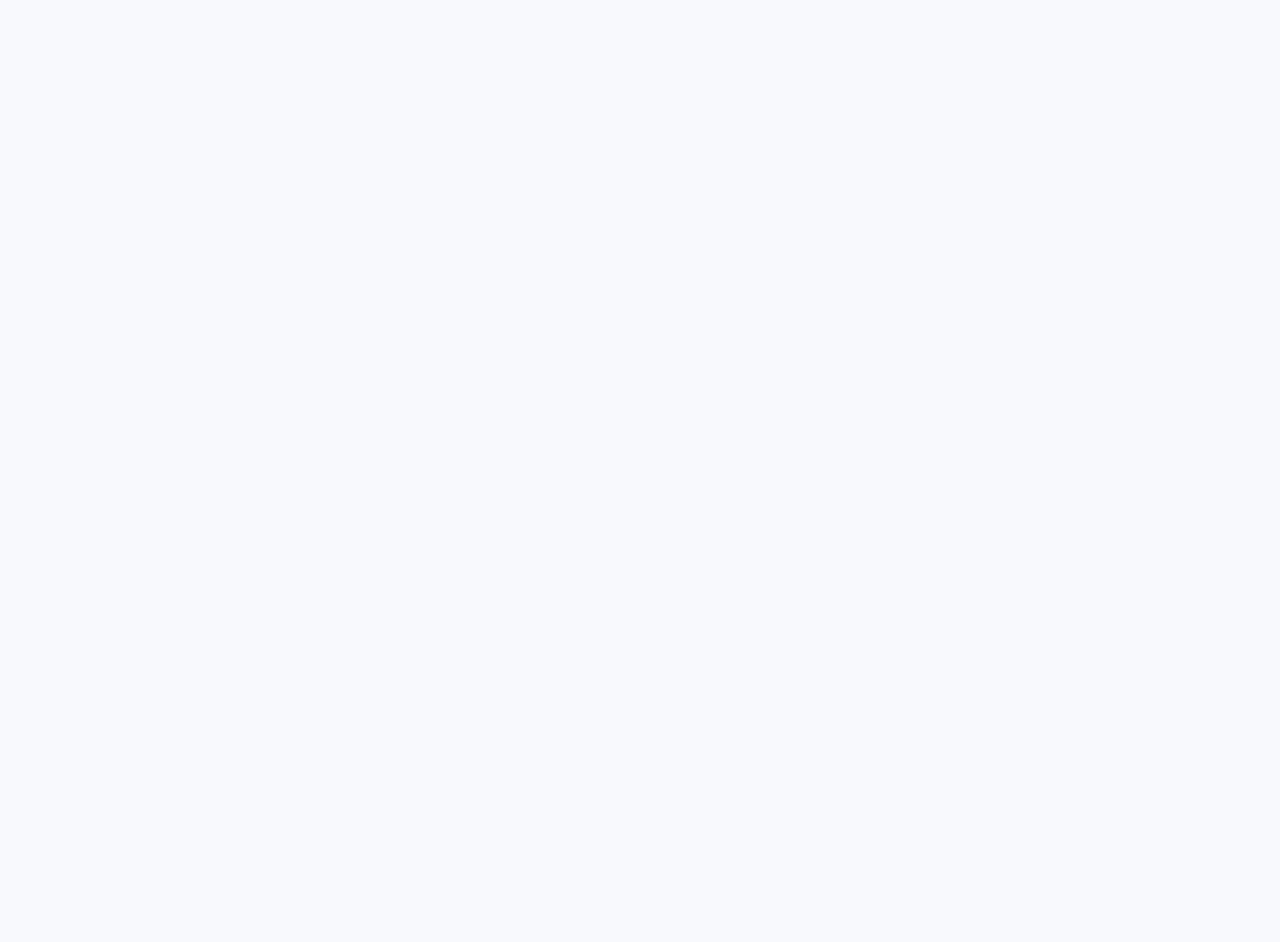
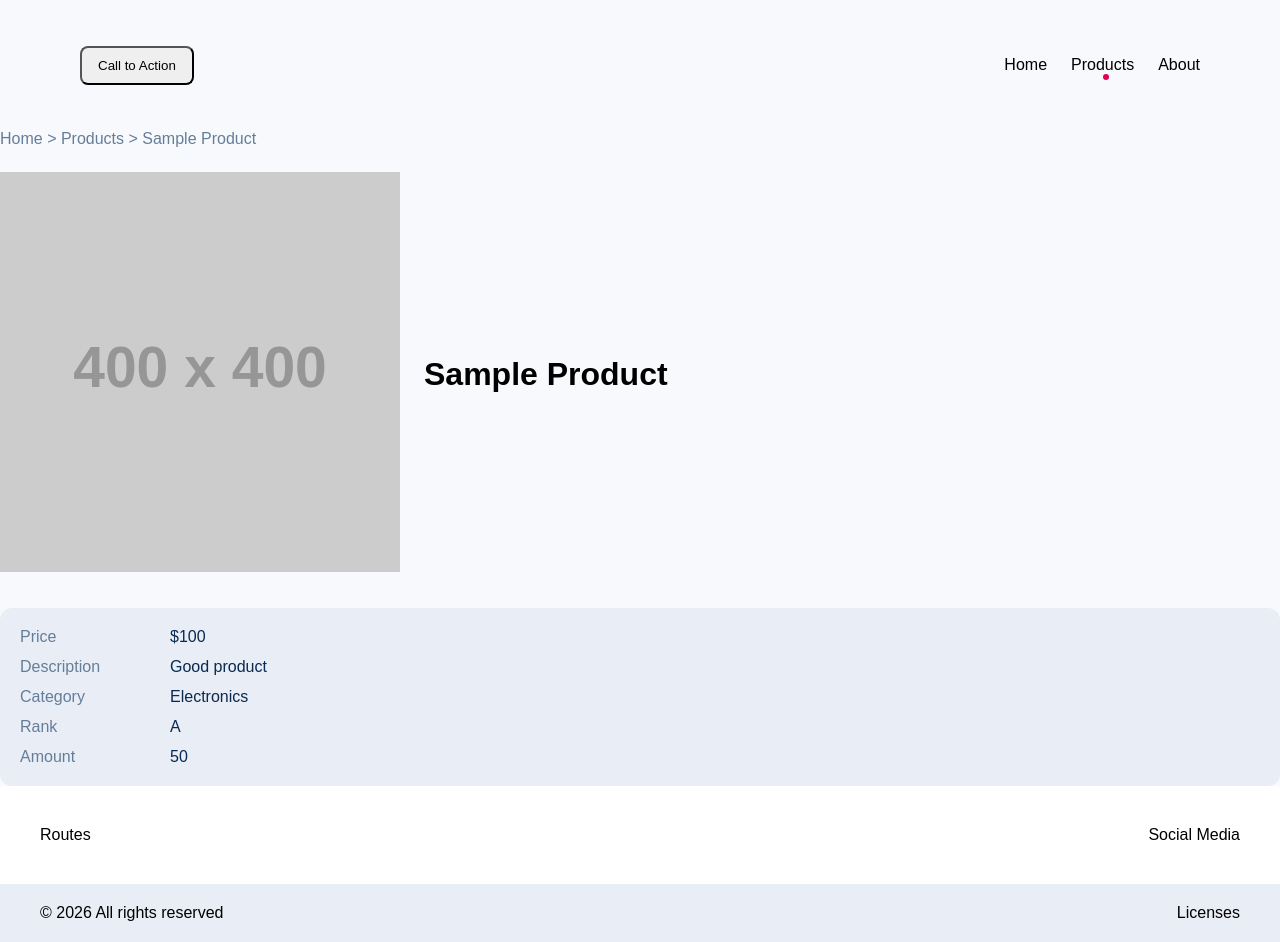
Before and after one commit to PouriaDamavandi/Maz-task, a Vue app: page /products/1 in a window 1280 px wide. Before the commit this address had no page. Before the commit the page ends 800 px from the top, so only its background shows below. Built offline with nearby package versions, Linux system fonts and the light colour scheme.

Commit message:
feat: implement phase 5, Profile details page, profile breadcrumb, product details, product image and font bug fix

```diff
--- a/src/assets/styles/main.css
+++ b/src/assets/styles/main.css
@@ -8,5 +8,5 @@ body {
 
 @font-face {
   font-family: 'IranYekan';
-  src: url('@/assets/fonts/iranyekan.woff2') format('woff2');
+  src: url('@/assets/fonts/BYekan/BYekan.ttf') format('ttf');
 }
--- /dev/null
+++ b/src/components/product/ProductBreadcrumb.vue
@@ -0,0 +1,36 @@
+<script setup lang="ts">
+type Crumb = {
+  label: string
+  link?: string
+}
+
+defineProps<{
+  items: Crumb[]
+}>()
+</script>
+
+<template>
+  <nav class="breadcrumb">
+    <span v-for="(item, index) in items" :key="index">
+      <span class="crumb">
+        <router-link v-if="item.link && index !== items.length - 1" :to="item.link">
+          {{ item.label }}
+        </router-link>
+
+        <!-- Last crumb (or items with no link) as plain text -->
+        <span v-else>
+          {{ item.label }}
+        </span>
+      </span>
+
+      <span v-if="index !== items.length - 1"> > </span>
+    </span>
+  </nav>
+</template>
+
+<style scoped>
+.breadcrumb {
+  margin-bottom: 24px;
+  color: var(--text-muted);
+}
+</style>
--- /dev/null
+++ b/src/components/product/ProductDetails.vue
@@ -0,0 +1,42 @@
+<script setup lang="ts">
+type DetailItem = {
+  label: string
+  value: string | number
+}
+
+defineProps<{
+  details: DetailItem[]
+}>()
+</script>
+
+<template>
+  <div class="details">
+    <div v-for="item in details" :key="item.label" class="row">
+      <div class="label">{{ item.label }}</div>
+      <div class="value">{{ item.value }}</div>
+    </div>
+  </div>
+</template>
+
+<style scoped>
+.details {
+  background: var(--bg-light);
+  padding: 20px;
+  border-radius: 12px;
+  display: grid;
+  gap: 12px;
+}
+
+.row {
+  display: grid;
+  grid-template-columns: 150px 1fr;
+}
+
+.label {
+  color: var(--text-muted);
+}
+
+.value {
+  color: var(--text-primary);
+}
+</style>
--- /dev/null
+++ b/src/components/product/ProductImage.vue
@@ -0,0 +1,29 @@
+<script setup lang="ts">
+defineProps<{
+  src: string
+}>()
+</script>
+
+<template>
+  <div class="image-wrapper">
+    <img :src="src" class="image" />
+  </div>
+</template>
+
+<style scoped>
+.image-wrapper {
+  width: 100%;
+  max-width: 400px;
+  overflow: hidden;
+}
+
+.image {
+  width: 100%;
+  transition: transform 0.3s;
+}
+
+/* Basic zoom effect */
+.image:hover {
+  transform: scale(1.2);
+}
+</style>
--- /dev/null
+++ b/src/pages/ProductDetail.vue
@@ -0,0 +1,65 @@
+<script setup lang="ts">
+import { useRoute, useRouter } from 'vue-router'
+import ProductBreadcrumb from '@/components/product/ProductBreadcrumb.vue'
+import ProductImage from '@/components/product/ProductImage.vue'
+import ProductDetails from '@/components/product/ProductDetails.vue'
+import MainLayout from '@/components/layouts/MainLayout.vue'
+
+const route = useRoute()
+const router = useRouter()
+
+const productId = route.params.id
+
+// Mock data (later → API)
+const product = {
+  id: productId,
+  title: 'Sample Product',
+  image: 'https://via.placeholder.com/400',
+  details: [
+    { label: 'Price', value: '$100' },
+    { label: 'Description', value: 'Good product' },
+    { label: 'Category', value: 'Electronics' },
+    { label: 'Rank', value: 'A' },
+    { label: 'Amount', value: '50' },
+  ],
+}
+</script>
+
+<template>
+  <MainLayout>
+    <div class="page">
+      <ProductBreadcrumb
+        :items="[{ label: 'Home' }, { label: 'Products' }, { label: product.title }]"
+      />
+
+      <div class="top">
+        <ProductImage :src="product.image" />
+
+        <h1>{{ product.title }}</h1>
+      </div>
+
+      <ProductDetails :details="product.details" />
+    </div>
+  </MainLayout>
+</template>
+
+<style scoped>
+.page {
+  display: flex;
+  flex-direction: column;
+}
+
+.top {
+  display: flex;
+  gap: 24px;
+  align-items: center;
+  margin-bottom: 32px;
+}
+
+@media (max-width: 768px) {
+  .top {
+    flex-direction: column;
+    align-items: flex-start;
+  }
+}
+</style>
--- a/src/router/index.ts
+++ b/src/router/index.ts
@@ -3,7 +3,7 @@ import { createRouter, createWebHistory } from 'vue-router'
 const routes = [
   { path: '/', redirect: '/products' },
   { path: '/products', component: () => import('@/pages/ProductList.vue') },
-  // { path: '/products/:id', component: () => import('@/pages/ProductDetail.vue') },
+  { path: '/products/:id', component: () => import('@/pages/ProductDetail.vue') },
 ]
 
 export const router = createRouter({
```
Also changed, not shown: src/assets/fonts/BYekan/BYekan.ttf (added).
